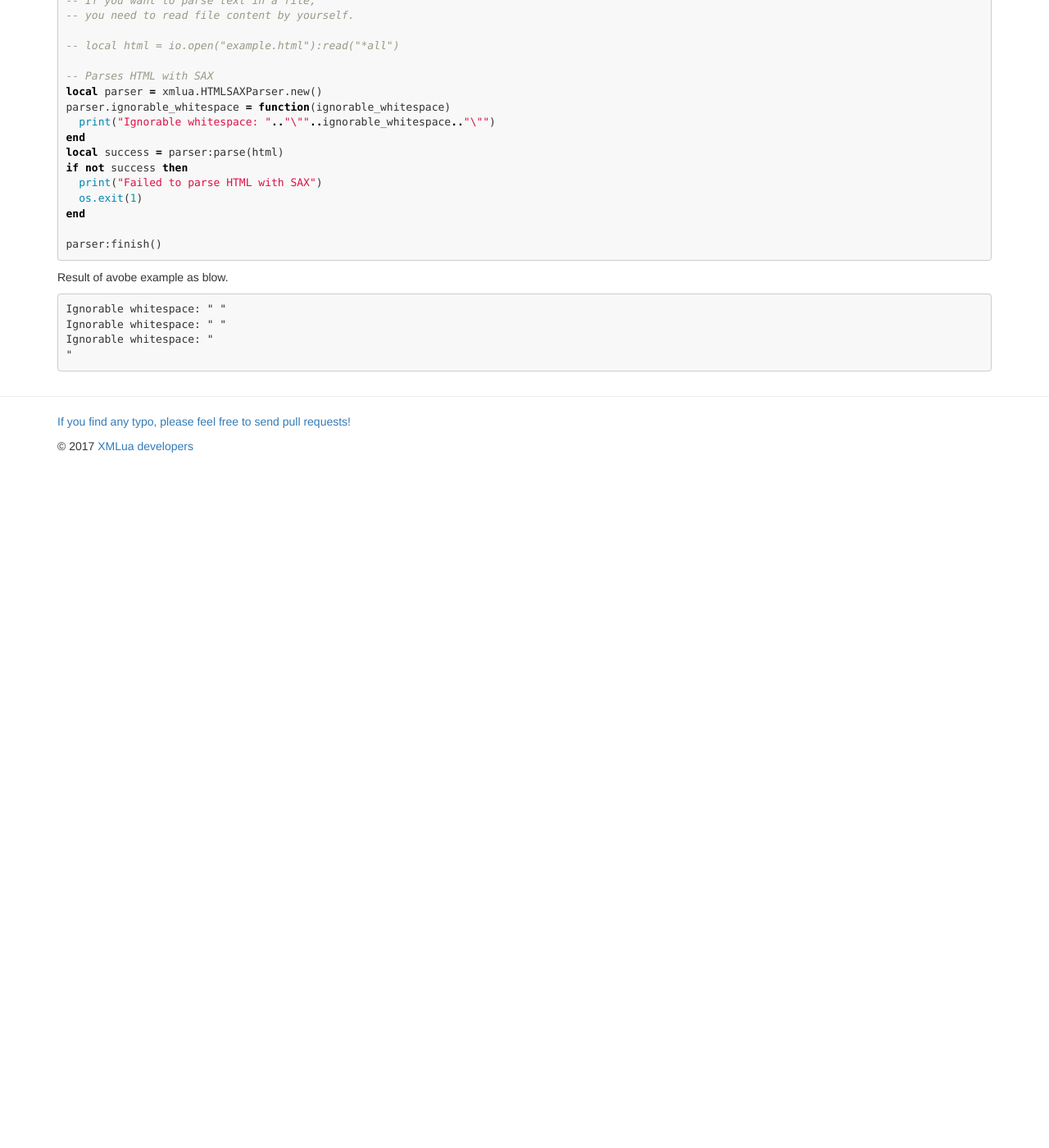
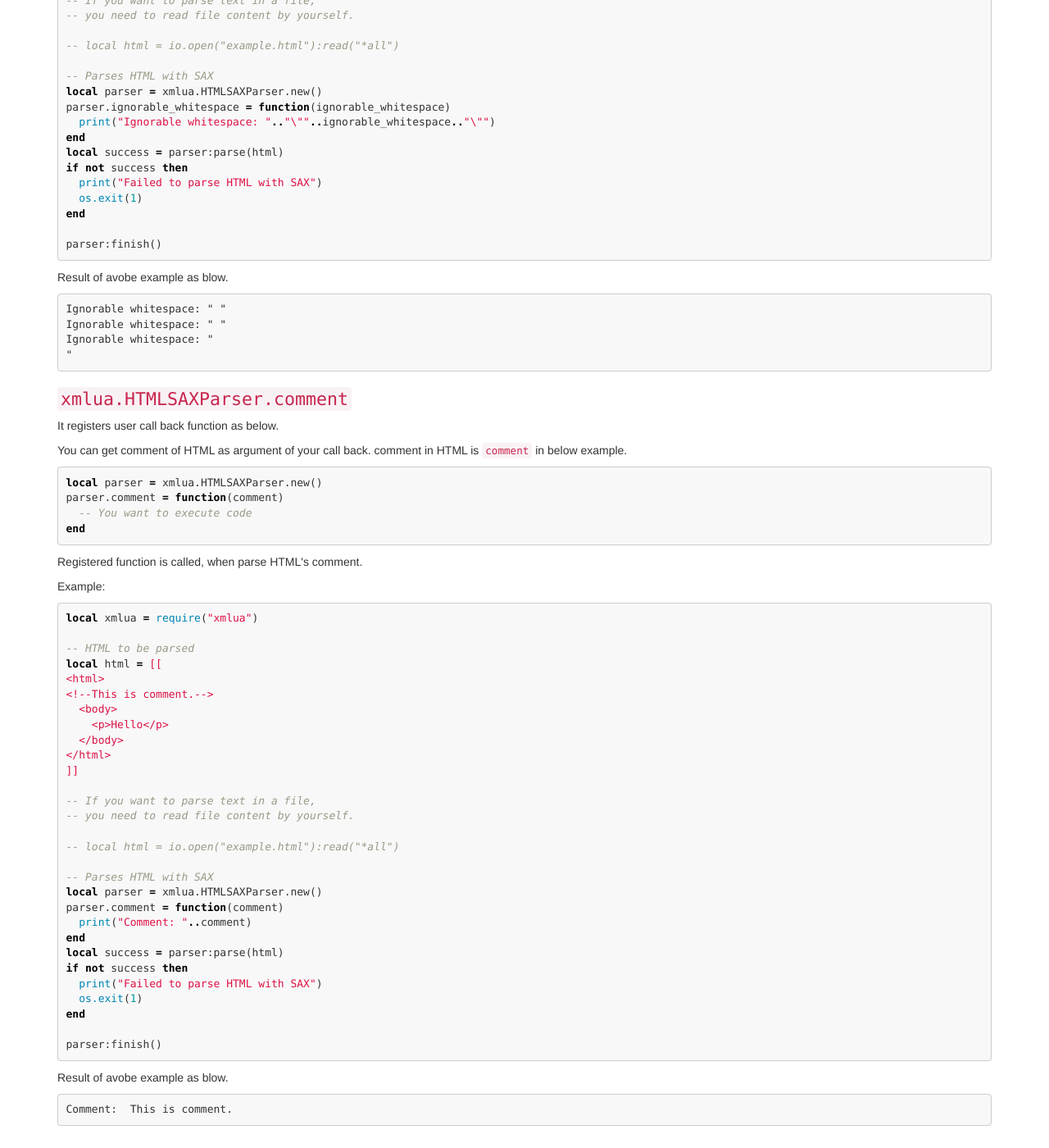
Before and after one commit to clear-code/xmlua, a Jekyll site: the page built from docs/reference/html-sax-parser.md, in a window 1280 px wide and 1400 px high, scrolled down 6345 px. Shown: the whole window at 82% size. Built offline with Jekyll 4.4.1, drawn with Linux system fonts in a browser that asks for light colours; before the commit the page ends 6909 px from its top, so only the background shows below that.

Commit message:
doc reference: add HTMLParser.comment

````diff
--- a/docs/reference/html-sax-parser.md
+++ b/docs/reference/html-sax-parser.md
@@ -395,3 +395,58 @@ Ignorable whitespace: " "
 Ignorable whitespace: "
 "
 ```
+
+### `xmlua.HTMLSAXParser.comment`
+
+It registers user call back function as below.
+
+You can get comment of HTML as argument of your call back. comment in HTML is `comment` in below example.
+
+```lua
+local parser = xmlua.HTMLSAXParser.new()
+parser.comment = function(comment)
+  -- You want to execute code
+end
+```
+
+Registered function is called, when parse HTML's comment.
+
+Example:
+
+```lua
+local xmlua = require("xmlua")
+
+-- HTML to be parsed
+local html = [[
+<html>
+<!--This is comment.-->
+  <body>
+    <p>Hello</p>
+  </body>
+</html>
+]]
+
+-- If you want to parse text in a file,
+-- you need to read file content by yourself.
+
+-- local html = io.open("example.html"):read("*all")
+
+-- Parses HTML with SAX
+local parser = xmlua.HTMLSAXParser.new()
+parser.comment = function(comment)
+  print("Comment: "..comment)
+end
+local success = parser:parse(html)
+if not success then
+  print("Failed to parse HTML with SAX")
+  os.exit(1)
+end
+
+parser:finish()
+```
+
+Result of avobe example as blow.
+
+```
+Comment:  This is comment.
+```
````
